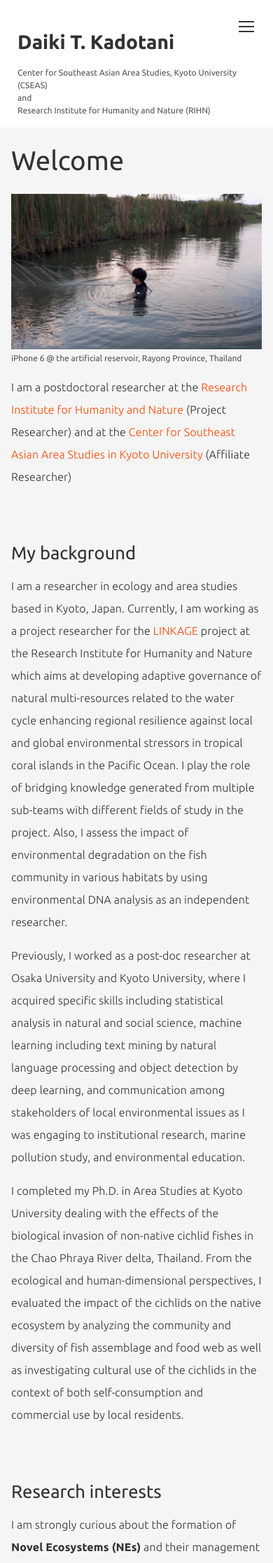
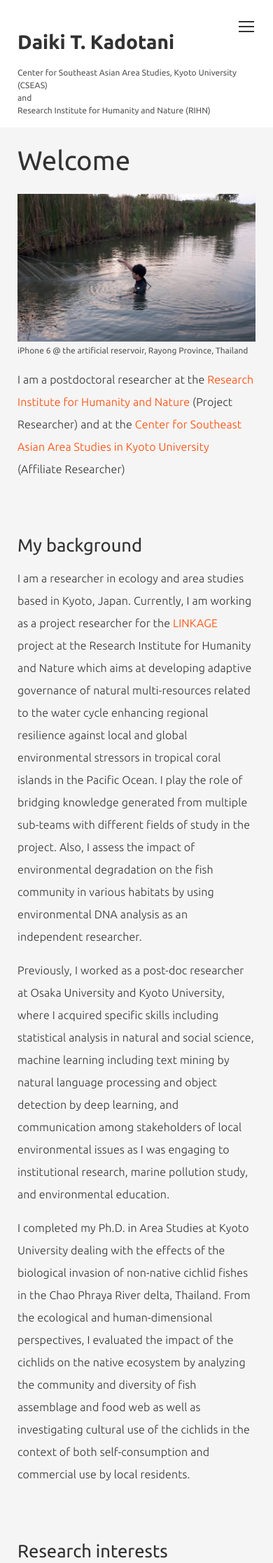
Before and after one commit to tjdk1992/tjdk1992.github.io, a Jekyll site: the page built from index.md, in a window 390 px wide. Shown: the top 2233 px of the page at 70% size. Built offline with Jekyll 4.4.1, drawn with Linux system fonts in a browser that asks for light colours; nearby versions of some CDN libraries.

Commit message:
update site

```diff
--- a/assets/css/pages/contact.css
+++ b/assets/css/pages/contact.css
@@ -100,7 +100,7 @@ iframe {
   }
 
   #main section {
-    padding: 25px 16px !important;
+    padding: 25px 25px !important;
     margin-top: 0 !important;
     min-height: auto !important;
   }
--- a/assets/css/pages/home.css
+++ b/assets/css/pages/home.css
@@ -98,7 +98,7 @@ img.rayong01 {
   }
 
   #main section {
-    padding: 25px 16px !important;
+    padding: 25px 25px !important;
   }
 
   #main .welcome,
--- a/assets/css/pages/publications.css
+++ b/assets/css/pages/publications.css
@@ -124,7 +124,7 @@ img.publication-photo {
   }
 
   #main section {
-    padding: 25px 16px !important;
+    padding: 25px 25px !important;
     margin-top: 0 !important;
     min-height: auto !important;
   }
--- a/assets/css/pages/research.css
+++ b/assets/css/pages/research.css
@@ -197,7 +197,7 @@
   }
 
   #main section {
-    padding: 25px 16px !important;
+    padding: 25px 25px !important;
     margin-top: 0 !important;
     min-height: auto !important;
   }
```
